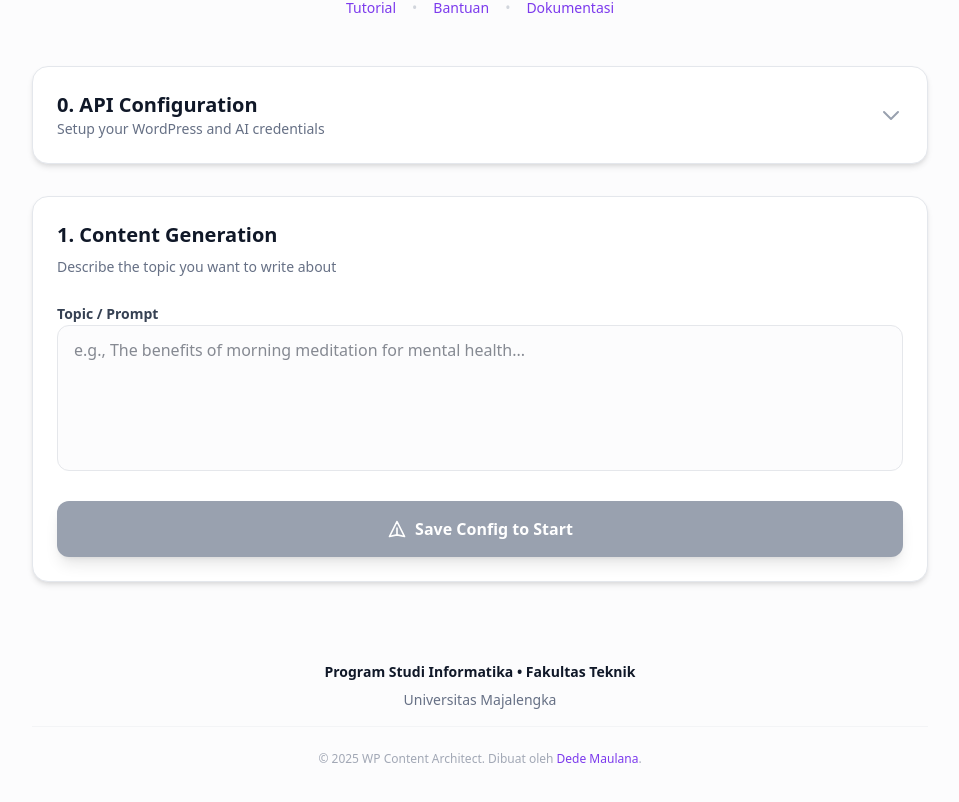
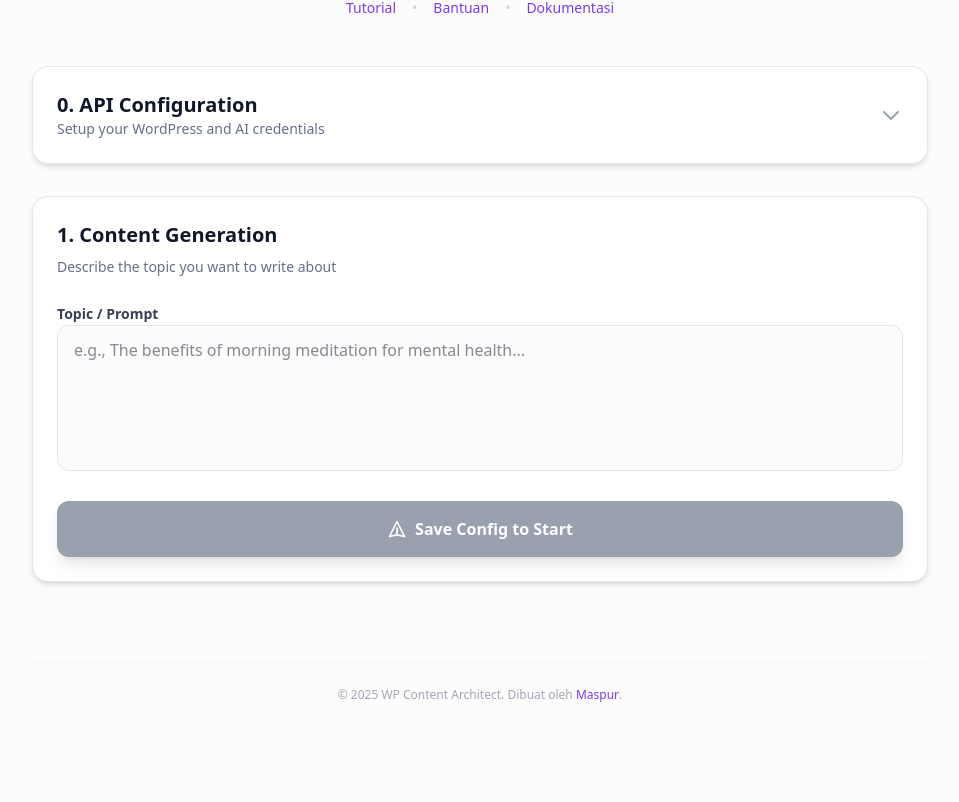
Before and after one commit to MDendiPurwanto/posts-llm-wordpress, a Next.js app: page / in a window 1280 px wide. Shown: the part 266-1068 px from the top of the page, without its empty margins (160-1119 px from the left). Built offline with nearby package versions, Linux system fonts and the light colour scheme; no server answers.

Commit message:
feat: Update author names in metadata and footer for consistency

```diff
--- a/src/app/layout.tsx
+++ b/src/app/layout.tsx
@@ -8,7 +8,7 @@ export const metadata: Metadata = {
   },
   description: 'Transformasi ide Anda menjadi postingan WordPress profesional secara otomatis menggunakan AI tercanggih.',
   keywords: ['AI', 'WordPress', 'Next.js', 'Content Generator', 'Otomasi Blog', 'Universitas Majalengka'],
-  authors: [{ name: 'Dede Maulana' }],
+  authors: [{ name: 'Muhamad Dendi Purwanto' }],
   openGraph: {
     title: 'WP Content Architect',
     description: 'Generator Post WordPress Berbasis AI',
--- a/src/app/page.tsx
+++ b/src/app/page.tsx
@@ -234,16 +234,16 @@ export default function Home() {
 
         {/* Footer */}
         <footer className="text-center py-12 space-y-4">
-          <div className="flex flex-col items-center justify-center space-y-2">
+          {/* <div className="flex flex-col items-center justify-center space-y-2">
             <p className="text-sm font-semibold text-gray-900">
               Program Studi Informatika • Fakultas Teknik
             </p>
             <p className="text-sm text-muted">
               Universitas Majalengka
             </p>
-          </div>
+          </div> */}
           <p className="text-xs text-muted/60 border-t border-gray-100 pt-6">
-            &copy; {new Date().getFullYear()} WP Content Architect. Dibuat oleh <span className="text-primary font-medium">Dede Maulana</span>.
+            &copy; {new Date().getFullYear()} WP Content Architect. Dibuat oleh <span className="text-primary font-medium">Maspur</span>.
           </p>
         </footer>
       </div>
```
